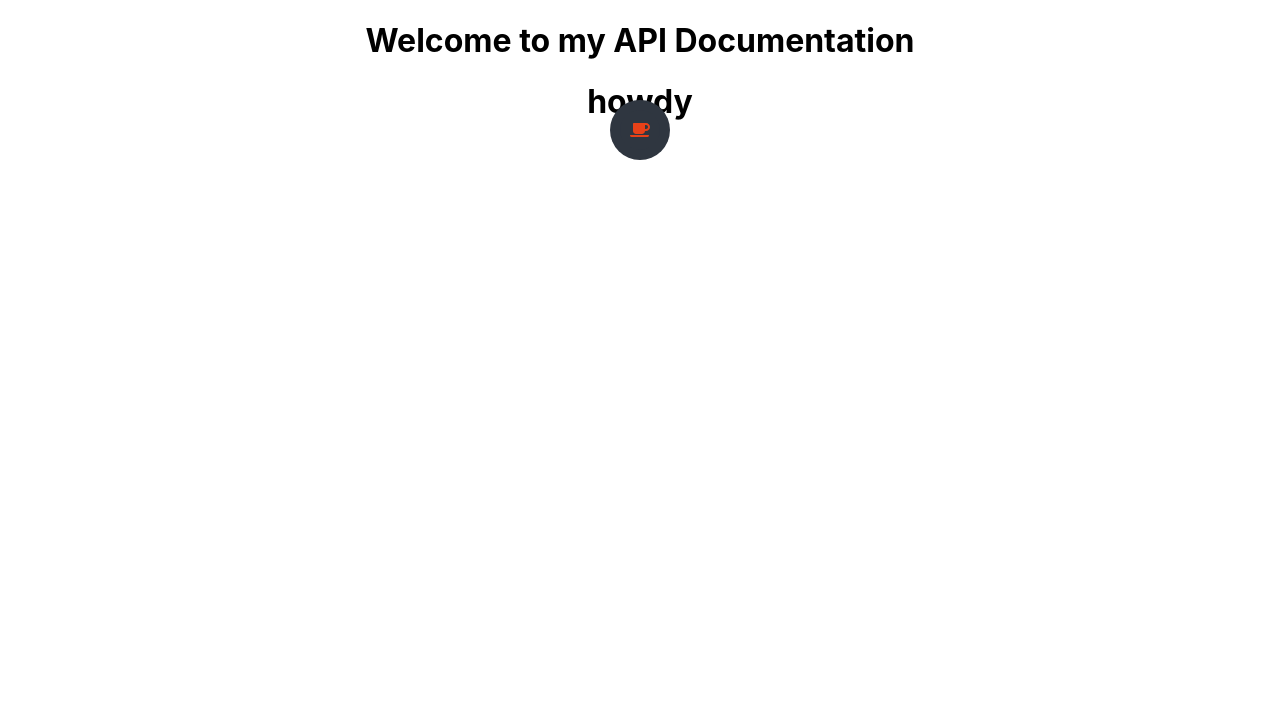
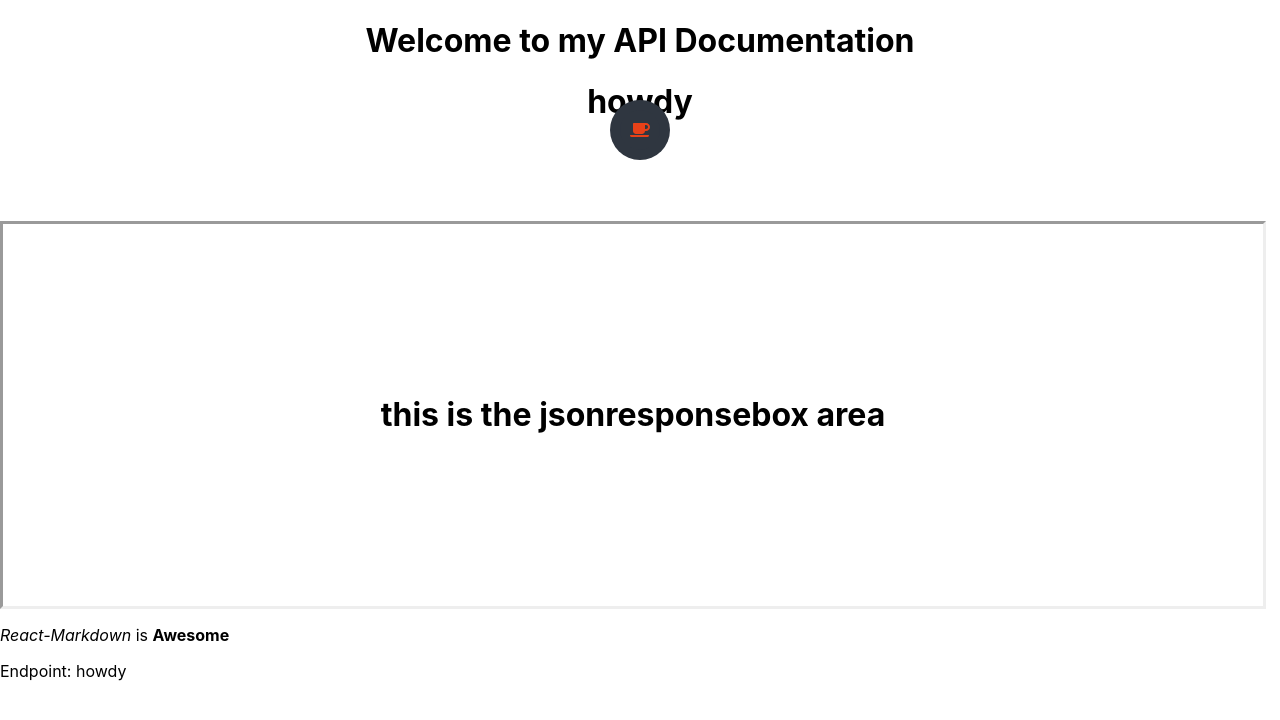
Before and after one commit to AlecHubacher/Making-An-API, a React (Create React App) app in the folder src/main/frontend/: page / in a window 1280 px wide. Shown: the top 720 px of the page. Built offline with nearby package versions, Linux system fonts and the light colour scheme.

Commit message:
added start of json box

```diff
--- a/src/main/frontend/src/App.css
+++ b/src/main/frontend/src/App.css
@@ -7,20 +7,18 @@
 }
 
 .jsonresponsebox {
+  padding: 150px;
+  margin-top: 100px;
+  border-style: inset;
+  width: 75%;
 
 }
-
-/*.searchboxendpoints {*/
-/*  margin: 0;*/
-/*  padding: 0;*/
-/*  background: #e84118;*/
-/*}*/
 
 .search-box {
   position: absolute;
   top: 50%;
   left: 50%;
-  transform: translate(-50%, -500%);
+  transform: translate(-50%, -500%);/*use this second element to move the search bar vertically*/
   background: #2f3640;
   height: 40px;
   border-radius: 40px;
--- a/src/main/frontend/src/App.js
+++ b/src/main/frontend/src/App.js
@@ -39,17 +39,18 @@ function App() {
         <h1>Welcome to my API Documentation</h1>
         <h1>howdy</h1>
         <div className="jsonresponsebox">
+            <h1>this is the jsonresponsebox area</h1>
 
         </div>
         <div className="searchbar">
             <Search />
         </div>
-        {/*<div className="apidoc">*/}
-        {/*    <APIDoc />*/}
-        {/*    <div className="endpoints">*/}
-        {/*        <p>Endpoint: howdy</p>*/}
-        {/*    </div>*/}
-        {/*</div>*/}
+        <div className="apidoc">
+            <APIDoc />
+            <div className="endpoints">
+                <p>Endpoint: howdy</p>
+            </div>
+        </div>
     </div>
   );
 }
```
